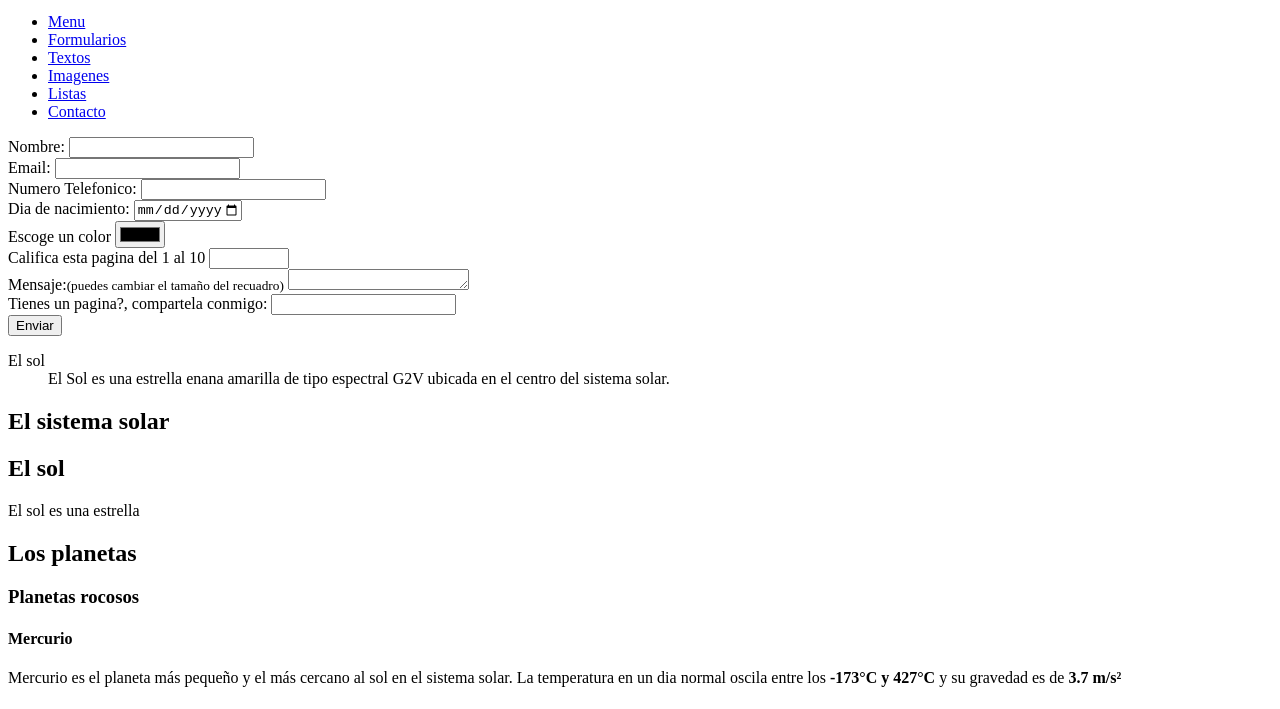
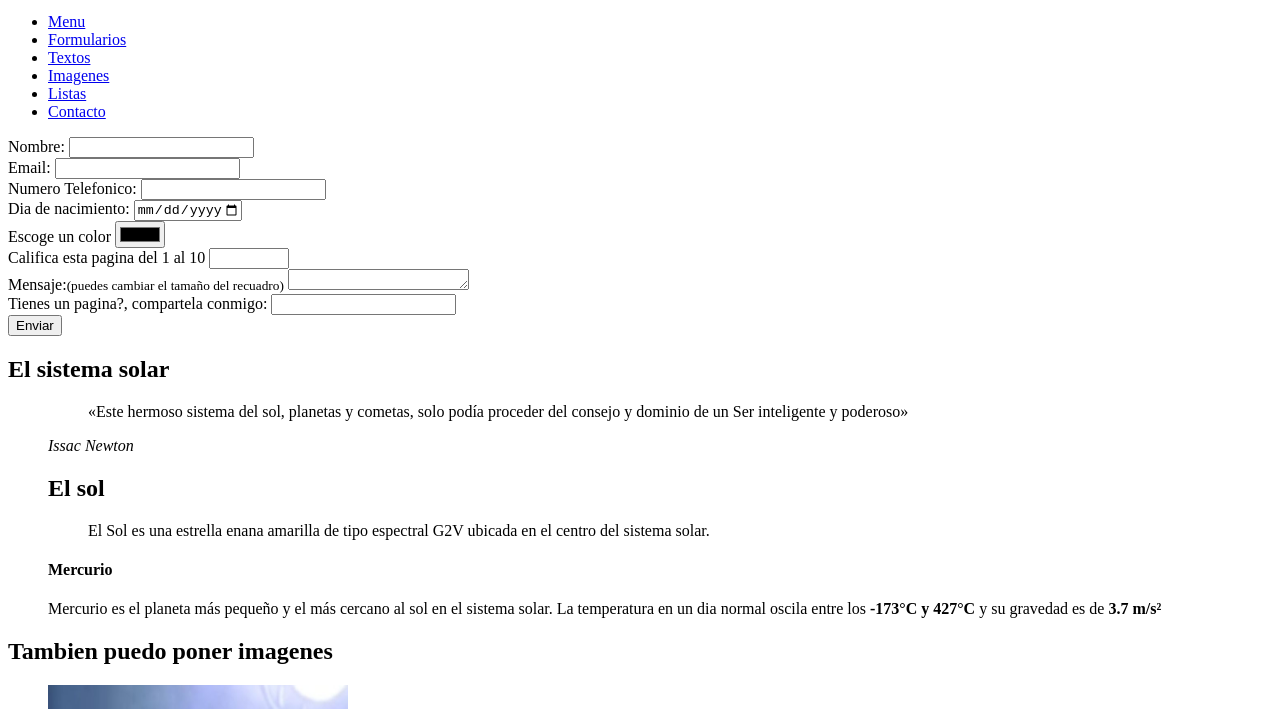
Before and after one commit to dava8t/dava8t.github.io, a plain HTML site: page index.html in a window 1280 px wide. Shown: the part 240-949 px from the top of the page. Drawn offline with Linux system fonts and the light colour scheme.

Commit message:
mas elementos para la lista

```diff
--- a/index.html
+++ b/index.html
@@ -96,23 +96,21 @@
             <section id="textos">
             <!--lista con descripiciones-->
             <dl>
-                <dt>El sol</dt>
-                <dd>El Sol es una estrella enana amarilla de tipo espectral G2V ubicada en el centro del sistema solar.</dd>
+                <dt><h1>El sistema solar</h1></dt>
+                <figure>
+                    <dt><p><blockquote>«Este hermoso sistema del sol, planetas y cometas, solo podía proceder del consejo y dominio de un Ser inteligente y poderoso»</blockquote><figcaption><cite>Issac Newton</cite></figcaption></p></dt>
+                </figure>
+                <dd>
+                    <dl>
+                        <dt><h2>El sol</h2></dt>
+                        <dd>El Sol es una estrella enana amarilla de tipo espectral G2V ubicada en el centro del sistema solar.</dd>
+                        <dt><h4>Mercurio</h4></dt>
+                        <dl><p>Mercurio es el planeta más pequeño y el más cercano al sol en el sistema solar.
+                        La temperatura en un dia normal oscila entre los <strong>-173°C y 427°C</strong> y su gravedad es de <strong>3.7 m/s²</strong></p></dl>
 
+                    </dl>
+                </dd>
             </dl>
-            <!--texto plano-->
-            <h1>El sistema solar</h1>
-            <h2>El sol</h2>
-            <p>El sol es una estrella </p>
-            <h2>Los planetas</h2>
-            <h3>Planetas rocosos</h3>
-            <h4>Mercurio</h4>
-            <p>Mercurio es el planeta más pequeño y el más cercano al sol en el sistema solar.
-            La temperatura en un dia normal oscila entre los <strong>-173°C y 427°C</strong> y su gravedad es de <strong>3.7 m/s²</strong></p>
-            </p>
-            <h6></h6>
-            <p>las manzanas son rojas, se puede ver visualmente pero <strong> por que son rojas
-            </strong><blockquote>"Y puedo hacer citas como en una monografia"</blockquote></p>
             </section>
             <!--Clase de Imagenes-->
             <section id="imagenes">
```
